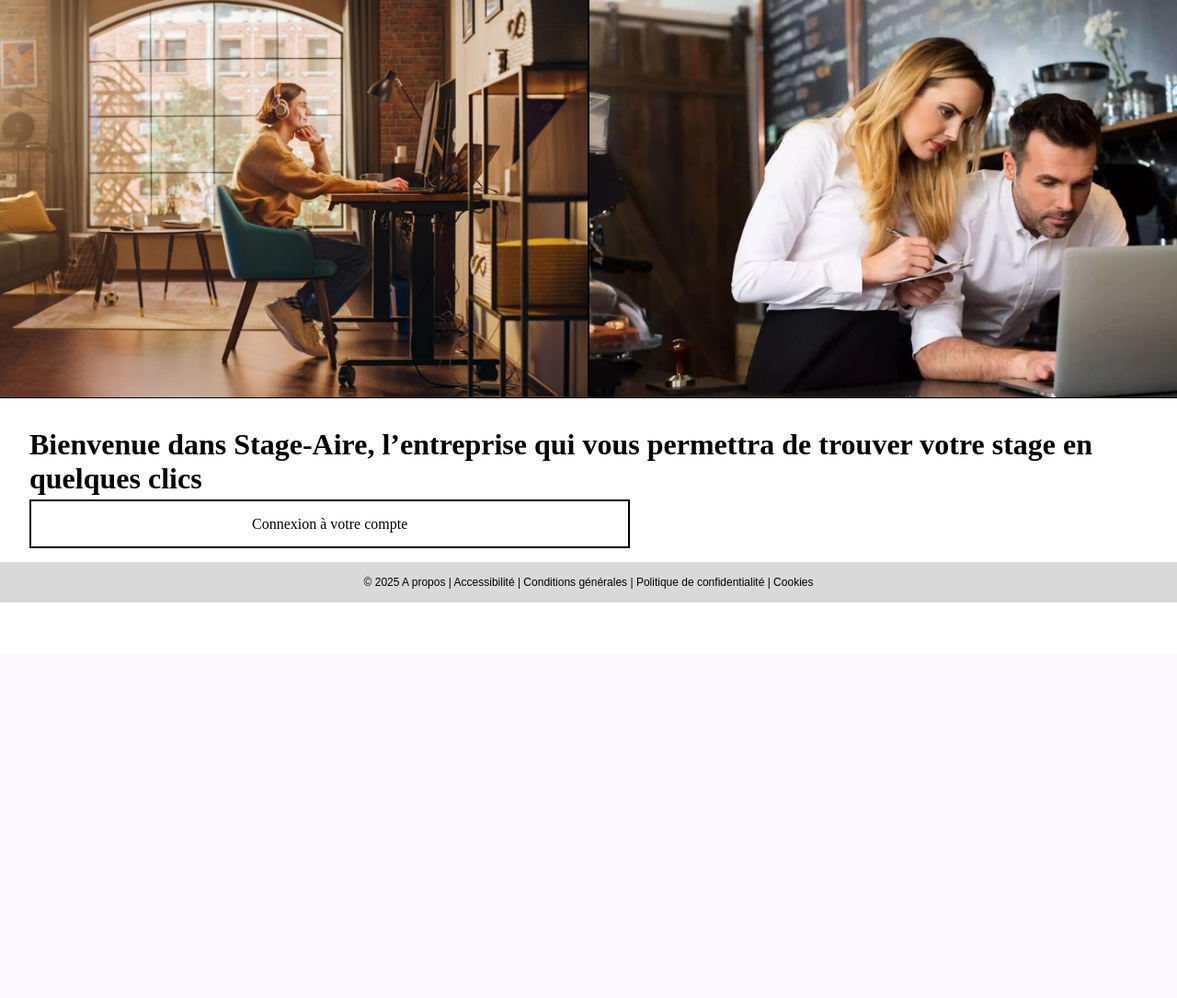
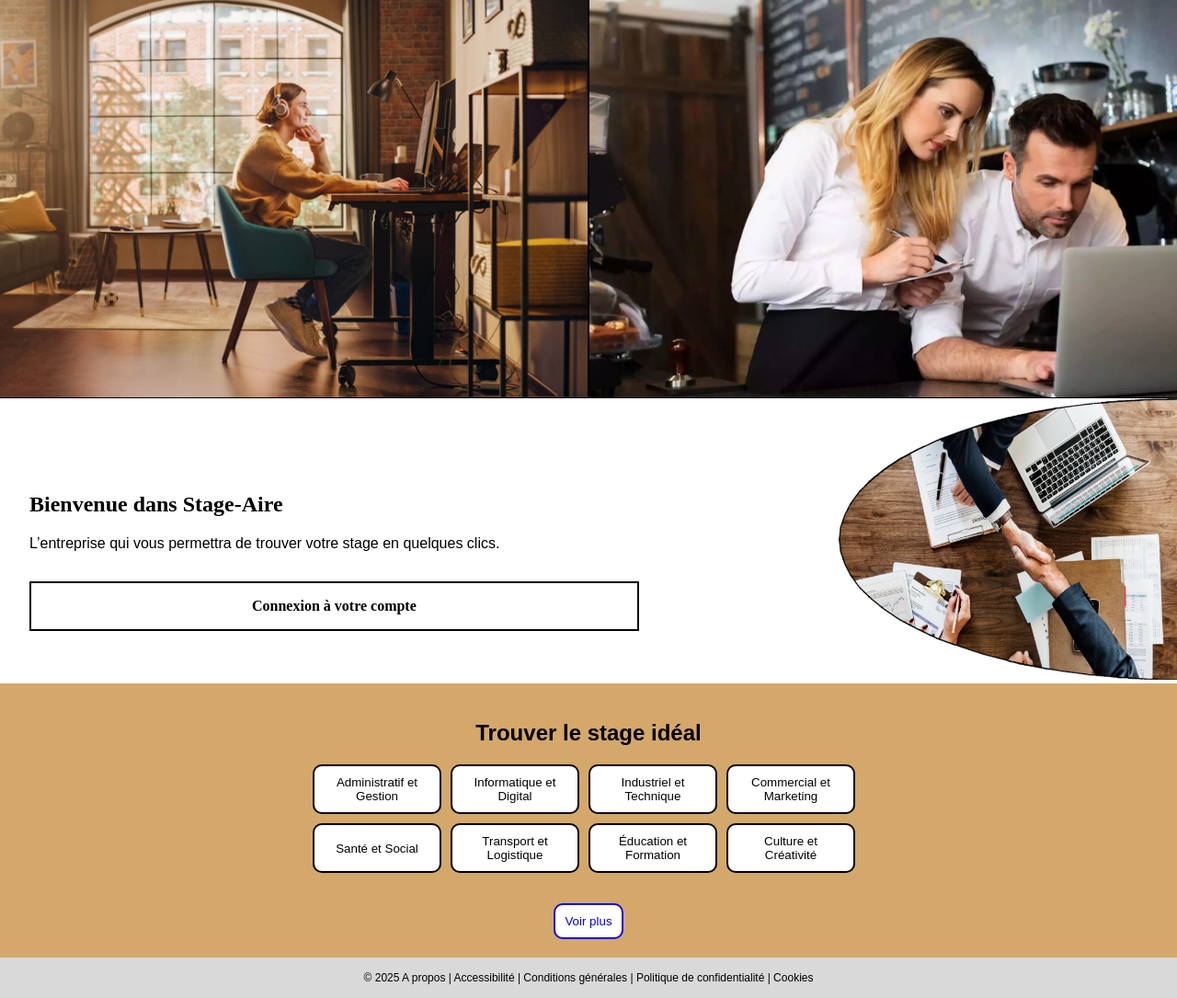
Before and after one commit to g1obu1eb1eu/Projet---Bloc-Web, a PHP site: page /page_d_accueil.html in a window 1280 px wide; the page is wider, and only the part inside the window is pictured. Shown: the part 88-1173 px from the top of that part at 92% size. Before the commit the page ends 743 px from the top of that part, so only its background shows below. Run offline with PHP 8.4, Linux system fonts and the light colour scheme.

Commit message:
Maj page_d_accueil

```diff
--- a/assets/page_d_accueil.css
+++ b/assets/page_d_accueil.css
@@ -78,31 +78,105 @@
     width: auto;
 }
 
+/* Gestion du display des 2 grandes images */
 .image-container {
-    display: flex;  /* Met les images en ligne */
-    justify-content: center;  /* Centre horizontalement */
-    gap: 0rem;  /* Espacement entre les images */
+    display: flex;
+    justify-content: center;
+    gap: 0rem;
 }
 
 .image-container img {
-    width: 48rem; /* Ajustez la taille selon votre besoin */
+    width: 48rem;
     height: auto;
     border: solid;
     border-color: black;
     border-width: 0.1rem 0.05rem 0.1rem 0.05rem;
 }
 
-a[name="btn_connexion"]{
+/* 2e partie -> button + image ovale */
+.texte-img-container{
+    display: flex;
+    align-items: center;
+    margin: 0 auto;
+    gap: 2rem;
+}
+
+.texte-bouton{
+    flex: 1;
+    max-width: 50%;
+    margin:2rem;
+    margin-top: 3.5rem;
+}
+
+/* Bouton connexion */
+.bouton{
+    display: inline-block;
     border: solid;
     border-color: black;
     border: 0.15rem solid;
     padding: 1rem 15rem;
     text-align: center;
     text-decoration: none;
+    white-space: nowrap;
     color: black;
-
+    font-weight: bold;
+    margin-top: 2rem;
 }
 
-.part_deux{
-    margin:2rem;
+.image-ovale{
+    flex: 1;
+    text-align: center;
 }
+
+.image-ovale img{
+    max-width: 100%;
+    height:auto;
+    width: 100%;
+}
+
+/* 3e partie -> liste de boutons*/
+.list-button-container {
+    font-family: Arial, sans-serif;
+    background-color: #d4a86a;
+    text-align: center;
+    padding: 20px;
+}
+
+
+.list-button-container .container {
+    display: flex;
+    flex-wrap: wrap; /* Permet le retour à la ligne */
+    gap: 0.625rem;
+    max-width: 37.5rem;
+    margin: 0 auto;
+}
+
+.list-button-container .btn {
+    flex: 1 1 calc(25% - 0.625rem); /* 4 colonnes avec un gap */
+    max-width: calc(25% - 0.625rem); /* Empêche les boutons d'être trop grands */
+    padding: 0.625rem;
+    border: 0.125rem solid black;
+    background: white;
+    cursor: pointer;
+    border-radius: 0.625rem;
+    text-align: center;
+}
+
+.list-button-container .hidden {
+    display: none;
+}
+
+.list-button-container .show-more {
+    border: 0.125rem solid blue;
+    color: blue;
+    background: white;
+    margin-top: 0.938rem;
+}
+
+/* Responsive pour mobile : 2 colonnes */
+@media (max-width: 600px) {
+    .list-button-container .btn {
+        flex: 1 1 calc(50% - 0.625rem);
+        max-width: calc(50% - 0.625rem);
+    }
+}
--- a/page_d_accueil.html
+++ b/page_d_accueil.html
@@ -28,10 +28,53 @@
 				<img src="images/travail_1.png" alt="Travail_1">
 				<img src="images/travail_2.png" alt="Travail_2">
 			</div>
-			<div class="part_deux">
-				<h1>Bienvenue dans Stage-Aire, l’entreprise qui vous permettra de trouver votre stage en quelques clics</h1>
-				<a name="btn_connexion" href="page_de_connexion.html">Connexion à votre compte</a>
-			</div>
+			<section class="texte-img-container">
+				<div class="texte-bouton">
+					<h1>Bienvenue dans Stage-Aire</h1>
+					<p>L’entreprise qui vous permettra de trouver votre stage en quelques clics.</p>
+					<a class="bouton" href="page_de_connexion.html">Connexion à votre compte</a>
+				</div>
+				<div class="image-ovale">
+					<img src="images/oval_main.png" alt="Image ronde">
+				</div>
+			</section>
+			<section class="list-button-container">
+				<h2>Trouver le stage idéal</h2>
+				<div class="container">
+					<!-- Boutons affichés au départ -->
+					<button class="btn">Administratif et Gestion</button>
+					<button class="btn">Informatique et Digital</button>
+					<button class="btn">Industriel et Technique</button>
+					<button class="btn">Commercial et Marketing</button>
+					<button class="btn">Santé et Social</button>
+					<button class="btn">Transport et Logistique</button>
+					<button class="btn">Éducation et Formation</button>
+					<button class="btn">Culture et Créativité</button>
+
+					<!-- Boutons cachés au départ -->
+					<button class="btn hidden">Juridique et Droit</button>
+					<button class="btn hidden">Agroalimentaire</button>
+					<button class="btn hidden">Sécurité et Défense</button>
+					<button class="btn hidden">Tourisme et Hôtellerie</button>
+				</div>
+
+				<br>
+				<button id="toggleBtn" class="btn show-more">Voir plus</button>
+
+				<!-- Script Javascript pour afficher/réduire les boutons -->
+				<script>
+					document.getElementById("toggleBtn").addEventListener("click", function() {
+						let hiddenButtons = document.querySelectorAll(".hidden");
+						let isHidden = hiddenButtons[0].style.display === "none" || hiddenButtons[0].style.display === "";
+
+						hiddenButtons.forEach(btn => {
+							btn.style.display = isHidden ? "block" : "none";
+						});
+
+						this.textContent = isHidden ? "Voir moins" : "Voir plus";
+					});
+				</script>
+			</section>
 		</main>
 		<footer>
 			<p>© 2025 A propos | Accessibilité | Conditions générales | Politique de confidentialité | Cookies</p>
```
Also changed, not shown: images/oval_main.png (added).
